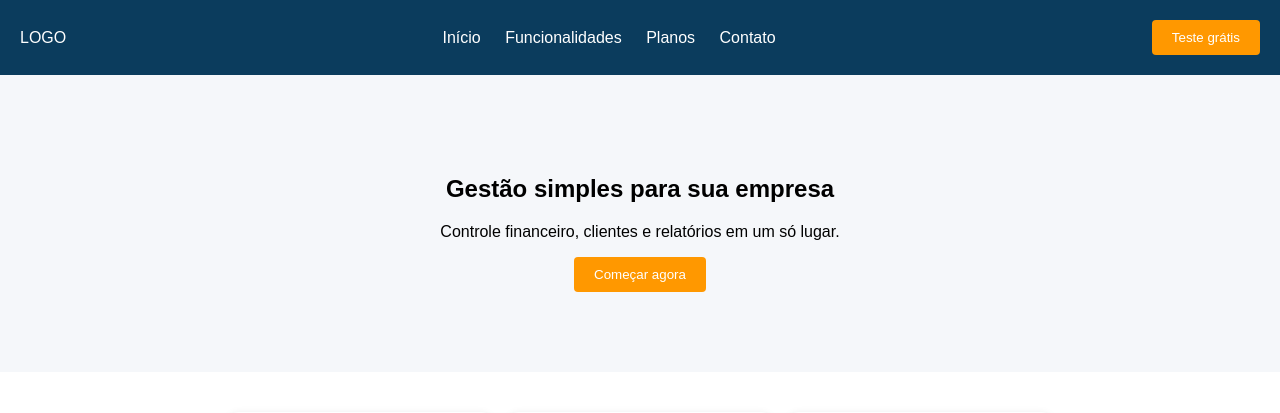
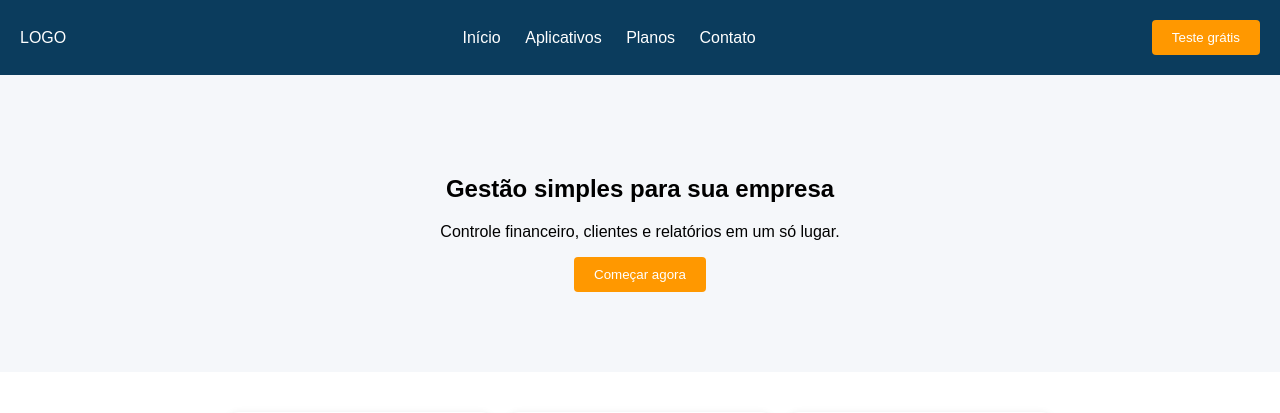
Before and after one commit to rubensfqc/p4_site, a Python web app: template website/templates/website/home.html in a window 1280 px wide. Shown: the top 413 px of the page. Run offline with Jinja, Linux system fonts and the light colour scheme; the template is opened without the code that fills it, so the values that code supplies are empty.

Commit message:
minor changes in names

```diff
--- a/website/templates/website/base.html
+++ b/website/templates/website/base.html
@@ -11,7 +11,7 @@
  <div class="logo">LOGO</div>
  <nav>
   <a href="/">Início</a>
-  <a href="/funcionalidades/">Funcionalidades</a>
+  <a href="/funcionalidades/">Aplicativos</a>
   <a href="/planos/">Planos</a>
   <a href="/contato/">Contato</a>
  </nav>
--- a/website/views.py
+++ b/website/views.py
@@ -5,4 +5,4 @@ def features(r): return render(r,'website/features.html')
 def pricing(r): return render(r,'website/pricing.html')
 def contact(r): return render(r,'website/contact.html')
 
-#abas a serem criadas: inicio produtos planos blog contato empresa/atuacao
+#abas a serem criadas: inicio apps planos blog contato empresa/atuacao
```
Also changed, not shown: 1 other file.
